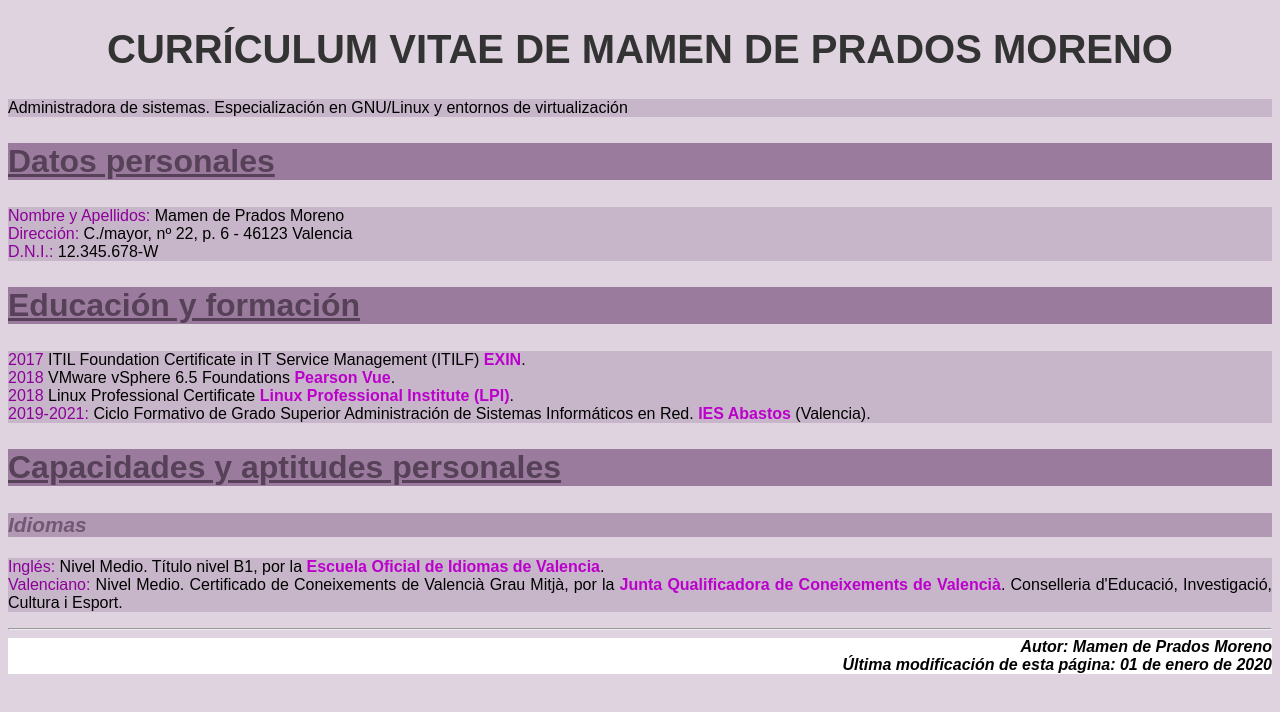
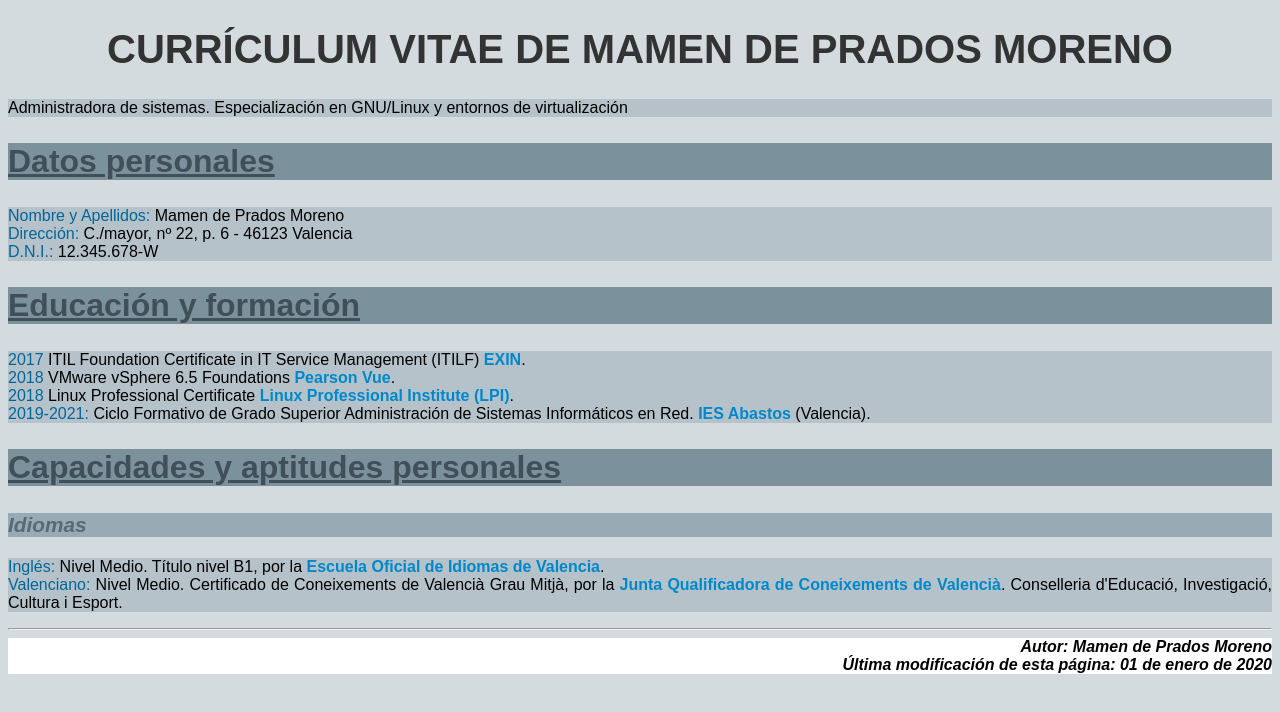
Before and after one commit to mamendpm/cv_corto, a plain HTML site: page index.html in a window 1280 px wide. Drawn offline with Linux system fonts and the light colour scheme.

Commit message:
upload 002

```diff
--- a/estilo.css
+++ b/estilo.css
@@ -1,5 +1,5 @@
 body {
-    background-color: hsl(295, 15%, 85%);
+    background-color: hsl(200, 15%, 85%);
     font-family: sans-serif;
     text-align: justify;
 }
@@ -12,31 +12,31 @@ h1 {
 }
 
 h2 {
-    background-color: hsl(295, 15%, 55%);
-    color: hsl(295, 15%, 30%);
+    background-color: hsl(200, 15%, 55%);
+    color: hsl(200, 15%, 30%);
     font-size: 200%;
     text-decoration: underline;
 }
 
 h3 {
-    background-color: hsl(295, 15%, 65%);
-    color: hsl(295, 15%, 40%);
+    background-color: hsl(200, 15%, 65%);
+    color: hsl(200, 15%, 40%);
     font-size: 130%;
     font-style: italic;
 }
 
 p {
-    background-color: hsl(295, 15%, 75%);
+    background-color: hsl(200, 15%, 75%);
 }
 
 em {
-    color: hsl(295, 100%, 40%);
+    color: hsl(200, 100%, 40%);
     font-style: normal;
     font-weight: bold;
 }
 
 strong {
-    color: hsl(295, 100%, 30%);
+    color: hsl(200, 100%, 30%);
     font-weight: normal;
 }
 
```
